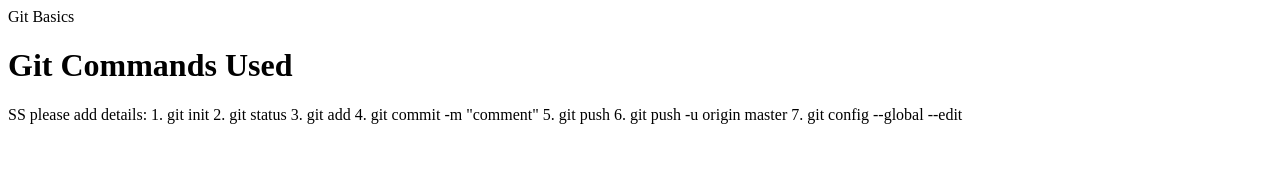
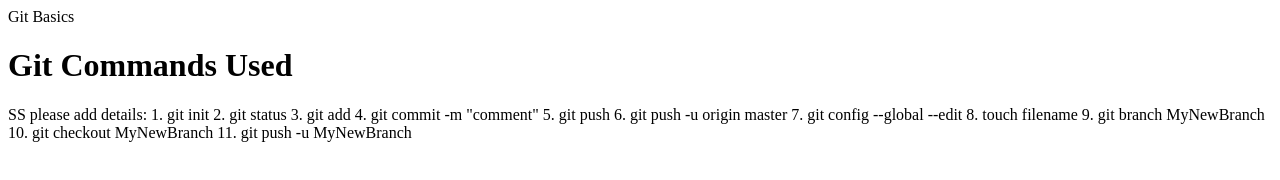
Before and after one commit to s4shamsher/LearningGit, a plain HTML site: page index.html in a window 1280 px wide. Drawn offline with Linux system fonts and the light colour scheme.

Commit message:
Updated Index.html with new commands

```diff
--- a/index.html
+++ b/index.html
@@ -11,6 +11,10 @@ SS please add details:
 5. git push
 6. git push -u origin master
 7. git config --global --edit
+8. touch filename
+9. git branch MyNewBranch
+10. git checkout MyNewBranch
+11. git push -u MyNewBranch
 </Para>
 </Body>
 </HTML>
```
